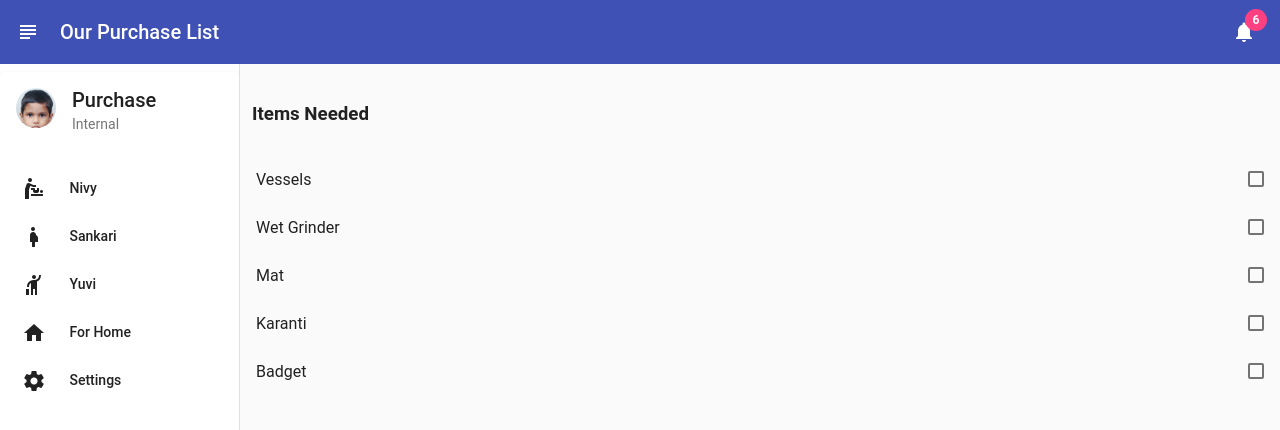
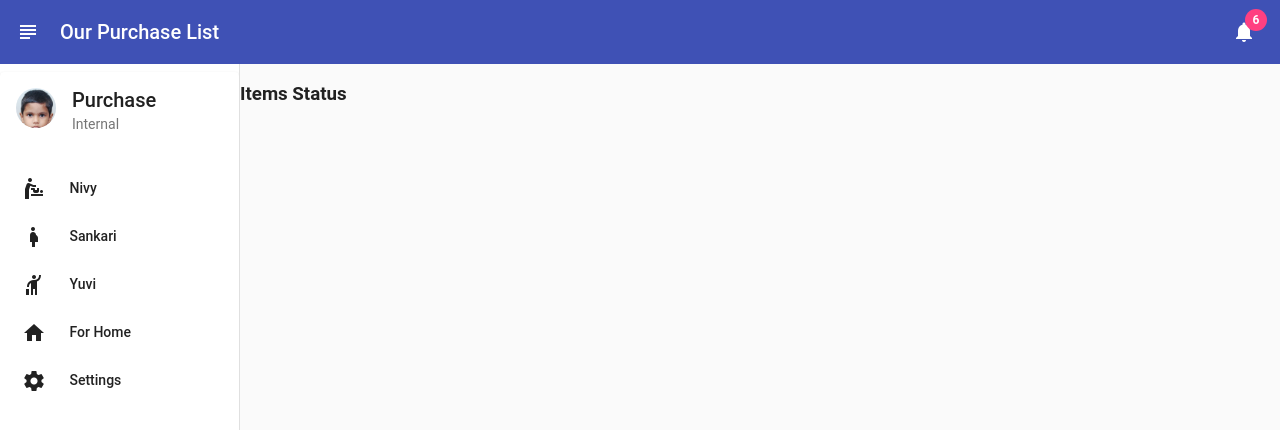
Before and after one commit to yuvadany/MyPurchaseNg, an Angular app: page / in a window 1280 px wide. Shown: the top 430 px of the page. Built offline with nearby package versions, Linux system fonts and the light colour scheme.

Commit message:
reading all items from local service

```diff
--- a/src/app/app.component.html
+++ b/src/app/app.component.html
@@ -78,13 +78,7 @@
   <mat-sidenav-content
   [ngStyle]="{ 'margin-left.px': contentMargin }"
   >
-
-   <mat-selection-list class="dash-list">
-    <h3>Items Needed</h3>
-    <mat-list-option *ngFor="let item of items">
-      {{item}}
-    </mat-list-option>
-  </mat-selection-list>
+  <h3>Items Status</h3>
   </mat-sidenav-content>
 </mat-sidenav-container>
 <router-outlet></router-outlet>
--- /dev/null
+++ b/src/app/model/items.model.ts
@@ -0,0 +1,6 @@
+export interface Items {
+    id: string;
+    item: string;
+    status: string;
+    needfor: string;
+}
--- /dev/null
+++ b/src/app/services/home.service.ts
@@ -0,0 +1,20 @@
+import { Injectable } from '@angular/core';
+import { HttpClient }   from '@angular/common/http';
+import { Observable }   from 'rxjs';
+import 'rxjs/add/operator/map';
+import { Items } from '../model/items.model';
+
+@Injectable({
+  providedIn: 'root'
+})
+export class HomeService {
+
+  private serviceUrl = 'http://localhost:9988/v1/purchase/all';
+
+  constructor(private http: HttpClient) { }
+
+  getUser(): Observable<Items[]> {
+    return this.http.get<Items[]>(this.serviceUrl);
+  }
+
+}
```
Also changed, not shown: src/app/app.module.ts (+7 -2 lines), 1 other file (tests, documents, lock files or other folders).
